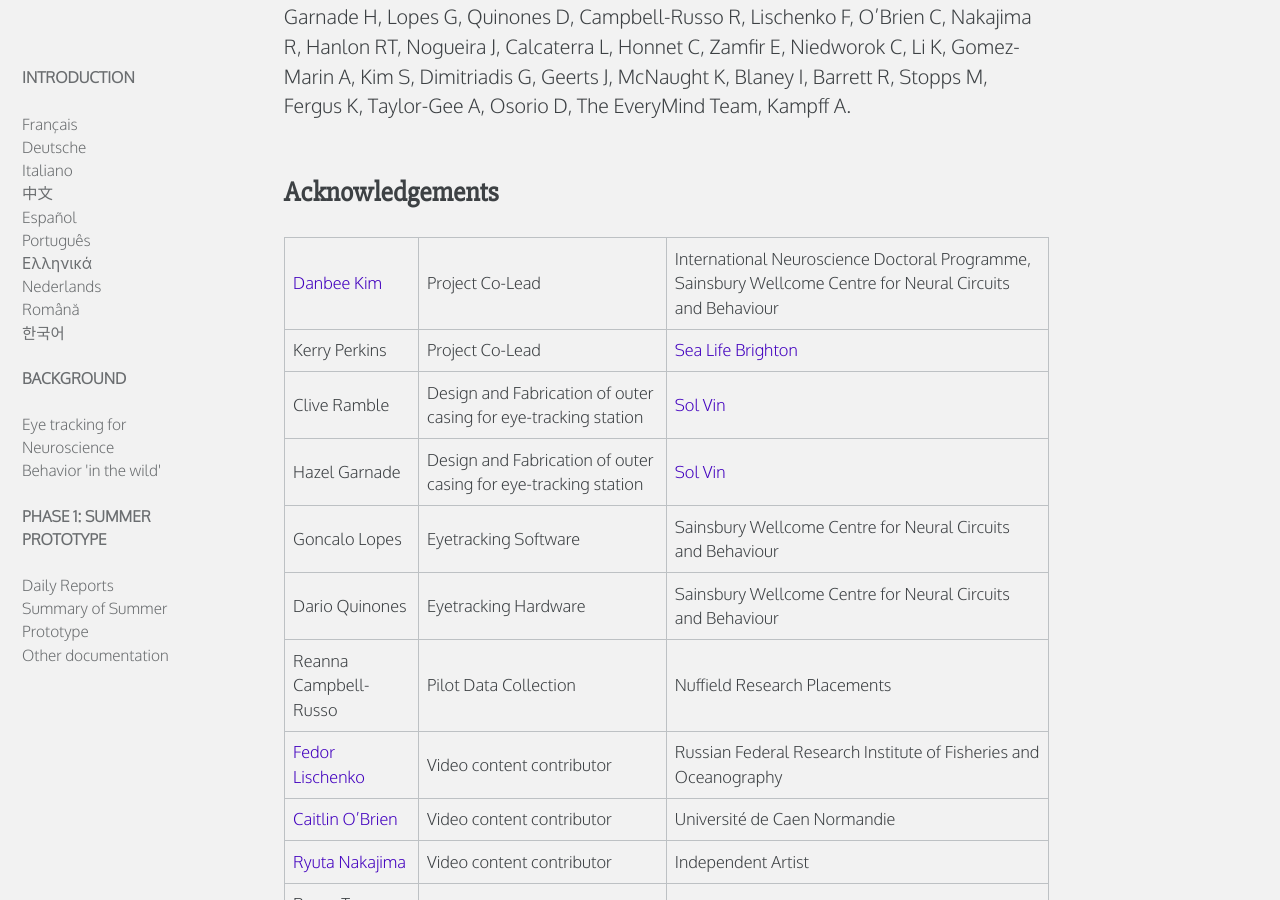
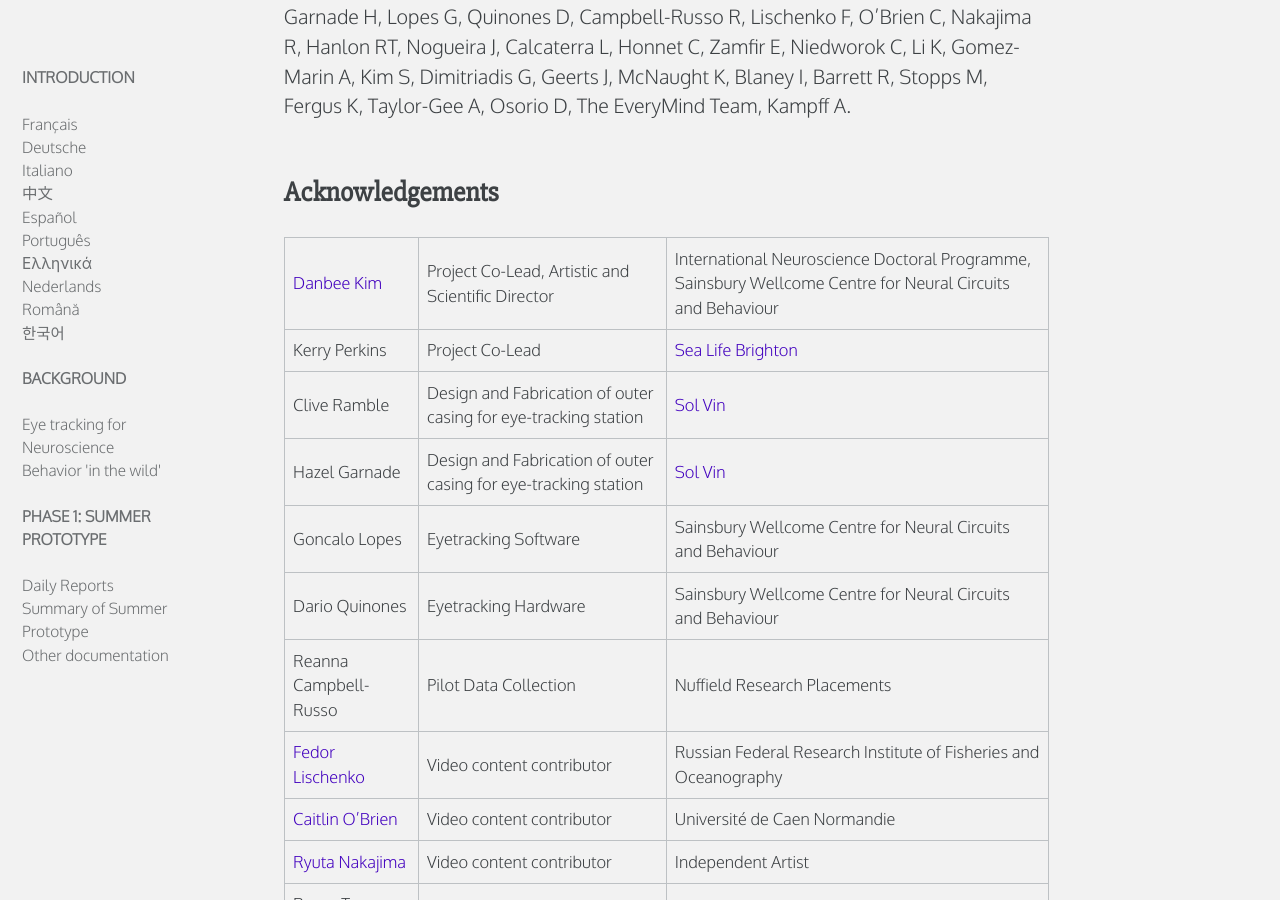
Before and after one commit to everymind/SurprisingMinds, a Jekyll site: the page built from index.md, in a window 1280 px wide and 900 px high, scrolled down 2690 px. Built offline with Jekyll 4.4.1, drawn with Linux system fonts in a browser that asks for light colours.

Commit message:
Update index.md

```diff
--- a/index.md
+++ b/index.md
@@ -60,7 +60,7 @@ Share your thoughts, photos, and videos of the exhibit on twitter, instagram, an
 
 ## Acknowledgements
 
-| [Danbee Kim](http://danbeekim.org) | Project Co-Lead | International Neuroscience Doctoral Programme, Sainsbury Wellcome Centre for Neural Circuits and Behaviour  |
+| [Danbee Kim](http://danbeekim.org) | Project Co-Lead, Artistic and Scientific Director | International Neuroscience Doctoral Programme, Sainsbury Wellcome Centre for Neural Circuits and Behaviour  |
 | Kerry Perkins    | Project Co-Lead   | [Sea Life Brighton](https://www.visitsealife.com/brighton/) |
 | Clive Ramble     | Design and Fabrication of outer casing for eye-tracking station | [Sol Vin](mailto:info@sol-vin.com)  |
 | Hazel Garnade    | Design and Fabrication of outer casing for eye-tracking station | [Sol Vin](mailto:info@sol-vin.com)  |
```
